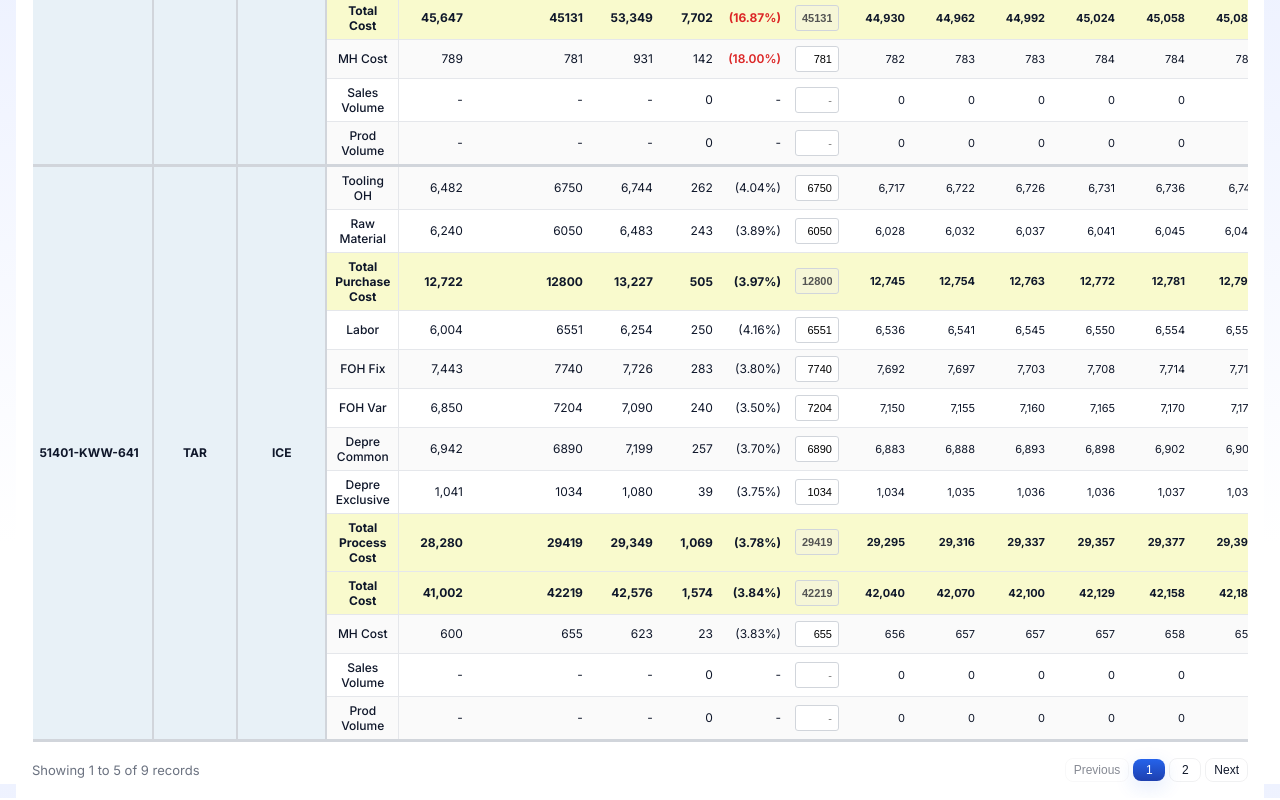
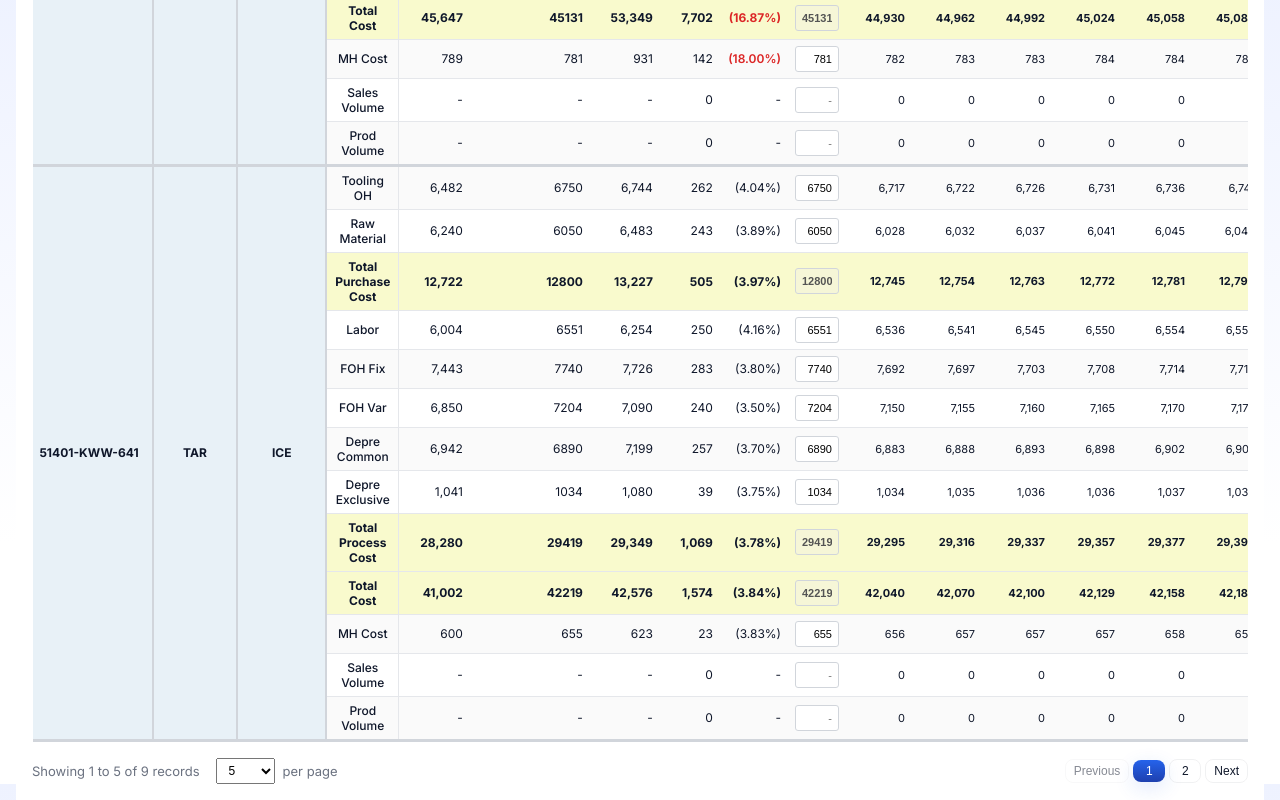
Before and after one commit to ari-fikri/finance-dashboard, a React (Vite) app: page /ppr in a window 1280 px wide. Shown: the part 2416-3216 px from the top of the page. Built offline with nearby package versions, Linux system fonts and the light colour scheme; sample sign-in values are in the browser's storage.

Commit message:
Add customizable rows per page in pagination in ppr page

```diff
--- a/src/PPRPage.jsx
+++ b/src/PPRPage.jsx
@@ -39,7 +39,12 @@ export default function PPRPage() {
 
   const [currentPage, setCurrentPage] = useState(1);
   const [thresholdActive, setThresholdActive] = useState(false);
-  const itemsPerPage = 5;
+  const [itemsPerPage, setItemsPerPage] = useState(5);
+
+  const handleItemsPerPageChange = (value) => {
+    setItemsPerPage(value);
+    setCurrentPage(1);
+  };
 
   const handleLogout = () => {
     localStorage.removeItem('isAuthenticated');
@@ -397,6 +402,8 @@ export default function PPRPage() {
         totalRecords={uniqueFilteredPartNos.length}
         startIndex={startIndex}
         endIndex={startIndex + itemsPerPage}
+        itemsPerPage={itemsPerPage}
+        onItemsPerPageChange={handleItemsPerPageChange}
       />
     </div>
   );
--- a/src/components/Pagination.jsx
+++ b/src/components/Pagination.jsx
@@ -7,7 +7,11 @@ const Pagination = ({
   totalRecords,
   startIndex,
   endIndex,
+  itemsPerPage,
+  onItemsPerPageChange,
 }) => {
+  const itemsPerPageOptions = [5, 10, 25, 50, 100];
+
   return (
     <div
       style={{
@@ -17,9 +21,25 @@ const Pagination = ({
         alignItems: "center",
       }}
     >
-      <div style={{ fontSize: 13, color: "#6b7280" }}>
-        Showing {startIndex + 1} to {Math.min(endIndex, totalRecords)} of{" "}
-        {totalRecords} records
+      <div style={{ display: "flex", alignItems: "center", gap: "16px" }}>
+        <div style={{ fontSize: 13, color: "#6b7280" }}>
+          Showing {startIndex + 1} to {Math.min(endIndex, totalRecords)} of{" "}
+          {totalRecords} records
+        </div>
+        <div style={{ display: "flex", alignItems: "center", gap: "8px" }}>
+          <select
+            value={itemsPerPage}
+            onChange={(e) => onItemsPerPageChange(Number(e.target.value))}
+            style={{ padding: '4px 8px', fontSize: 12 }}
+          >
+            {itemsPerPageOptions.map(option => (
+              <option key={option} value={option}>
+                {option}
+              </option>
+            ))}
+          </select>
+          <span style={{ fontSize: 13, color: "#6b7280" }}>per page</span>
+        </div>
       </div>
 
       <div style={{ display: "flex", gap: 4, alignItems: "center" }}>
```
